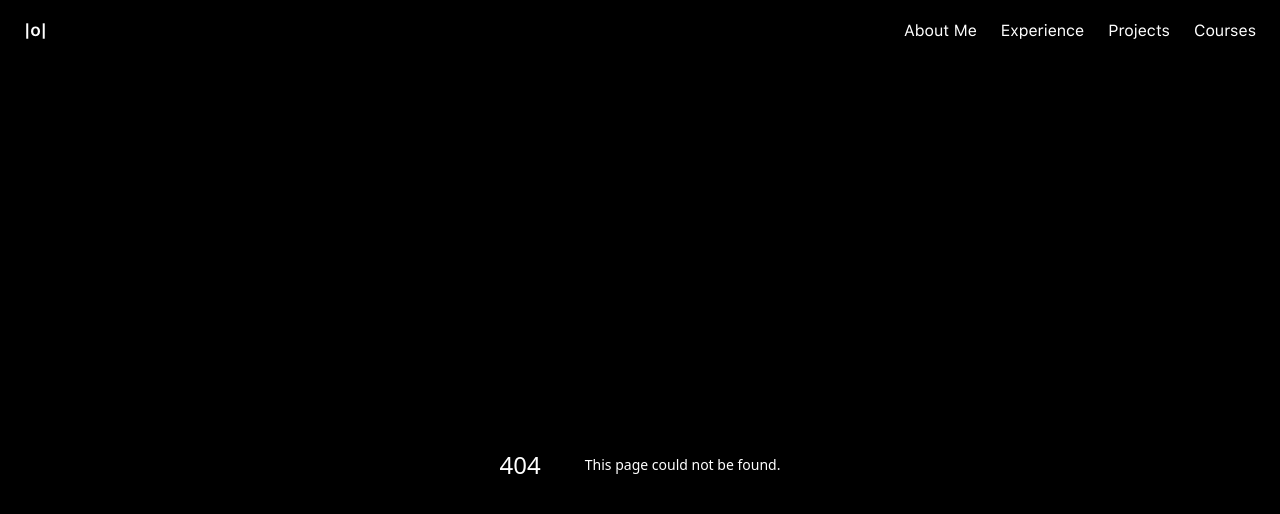
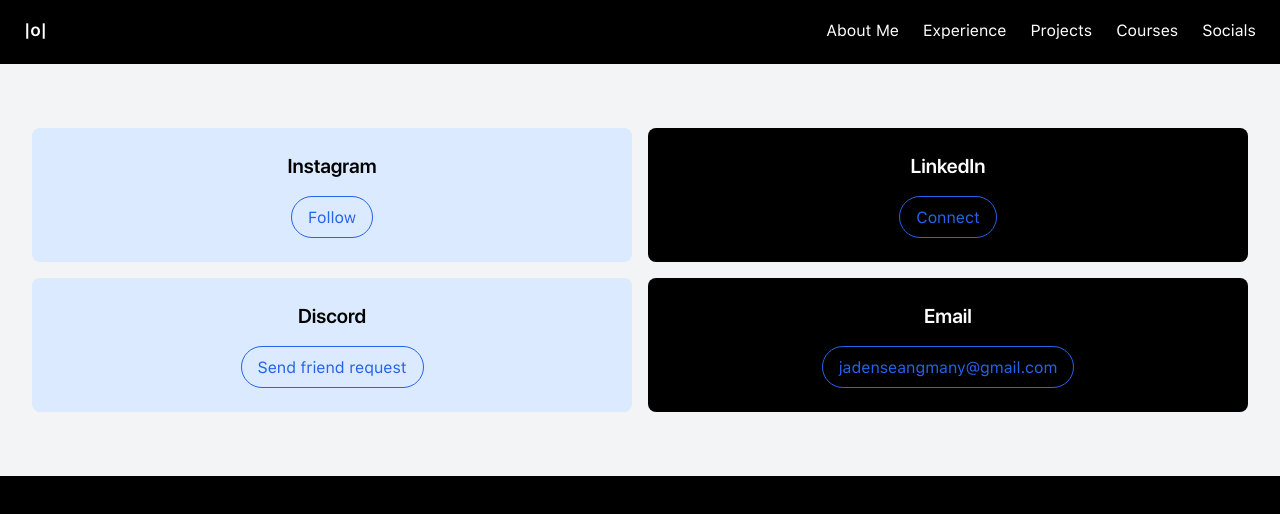
Before and after one commit to jadenseangmany/jaden.lol, a Next.js app: page /Socials in a window 1280 px wide. Before the commit this address had no page. Shown: the top 514 px of the page. Built offline with nearby package versions, Linux system fonts and the light colour scheme.

Commit message:
Added socials

```diff
--- /dev/null
+++ b/src/app/Socials/page.tsx
@@ -0,0 +1,38 @@
+// page.tsx
+import React from "react";
+
+const Page = () => {
+  const socials = [
+    { name: "Instagram", link: "https://instagram.com/placeholder", buttonText: "Follow" },
+    { name: "LinkedIn", link: "https://linkedin.com/in/jadenseangmany", buttonText: "Connect" },
+    { name: "Discord", link: "http://discord.com/users/336738623661801473", buttonText: "Send friend request" },
+    { name: "Email", link: "mailto:jadenseangmany@gmail.com", buttonText: "jadenseangmany@gmail.com" },
+  ];
+
+  return (
+    <section id="socials" className="py-16 bg-gray-100 text-black">
+      <div className="grid grid-cols-2 gap-4 px-8">
+        {socials.map((social, index) => (
+          <div
+            key={index}
+            className={`${
+              index % 2 === 0 ? "bg-blue-100 text-black" : "bg-black text-white"
+            } text-center p-6 rounded-lg`}
+          >
+            <h3 className="text-xl font-bold">{social.name}</h3>
+            <a
+              href={social.link}
+              target="_blank"
+              rel="noopener noreferrer"
+              className="mt-4 inline-block bg-transparent border border-blue-600 text-blue-600 px-4 py-2 rounded-full"
+            >
+              {social.buttonText}
+            </a>
+          </div>
+        ))}
+      </div>
+    </section>
+  );
+};
+
+export default Page;
--- a/src/components/Navbar.tsx
+++ b/src/components/Navbar.tsx
@@ -26,6 +26,9 @@
             <Link href="/Courses" className="hover:underline">
               Courses
             </Link>
+            <Link href="/Socials" className="hover:underline">
+              Socials
+            </Link>
           </div>
         </div>
       </nav>
```
Also changed, not shown: 1 other file (tests, documents, lock files or other folders).
